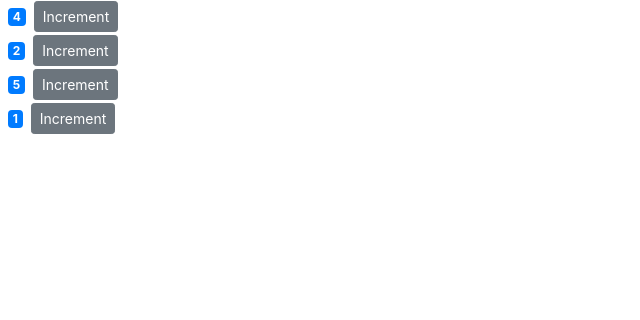
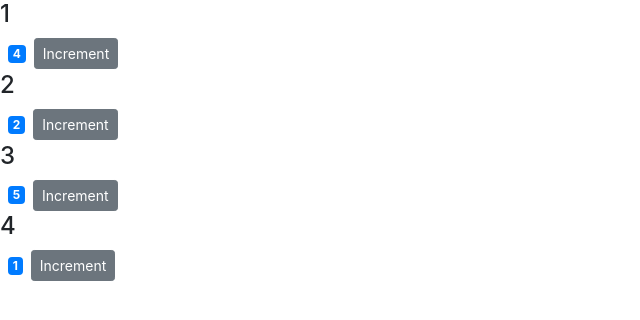
Before and after one commit to charlesmartinreed/react-shopping-cart-demo, a React (Create React App) app: page / in a window 1280 px wide. Shown: the top 320 px of the page, without its empty margins (0-640 px from the left). Built offline with nearby package versions, Linux system fonts and the light colour scheme.

Commit message:
Demonstrate this.props and this.propschildren.children.

```diff
--- a/src/components/counter.jsx
+++ b/src/components/counter.jsx
@@ -13,10 +13,13 @@
   };
 
   // these are the properties we set on our components, excluding key
+  // {this.props.children} can be used to access children for a component
   // console.log("props", this.props);
   render() {
+    console.log(this.props);
     return (
       <div>
+        <h4>{this.props.id}</h4>
         <span className={this.getBadgeClasses()}>{this.formatCount()}</span>
         <button
           onClick={this.handleIncrement}
--- a/src/components/counters.jsx
+++ b/src/components/counters.jsx
@@ -16,7 +16,7 @@
     return (
       <div>
         {this.state.counters.map(counter => (
-          <Counter key={counter.id} value={counter.value} />
+          <Counter key={counter.id} value={counter.value} id={counter.id} />
         ))}
       </div>
     );
```
